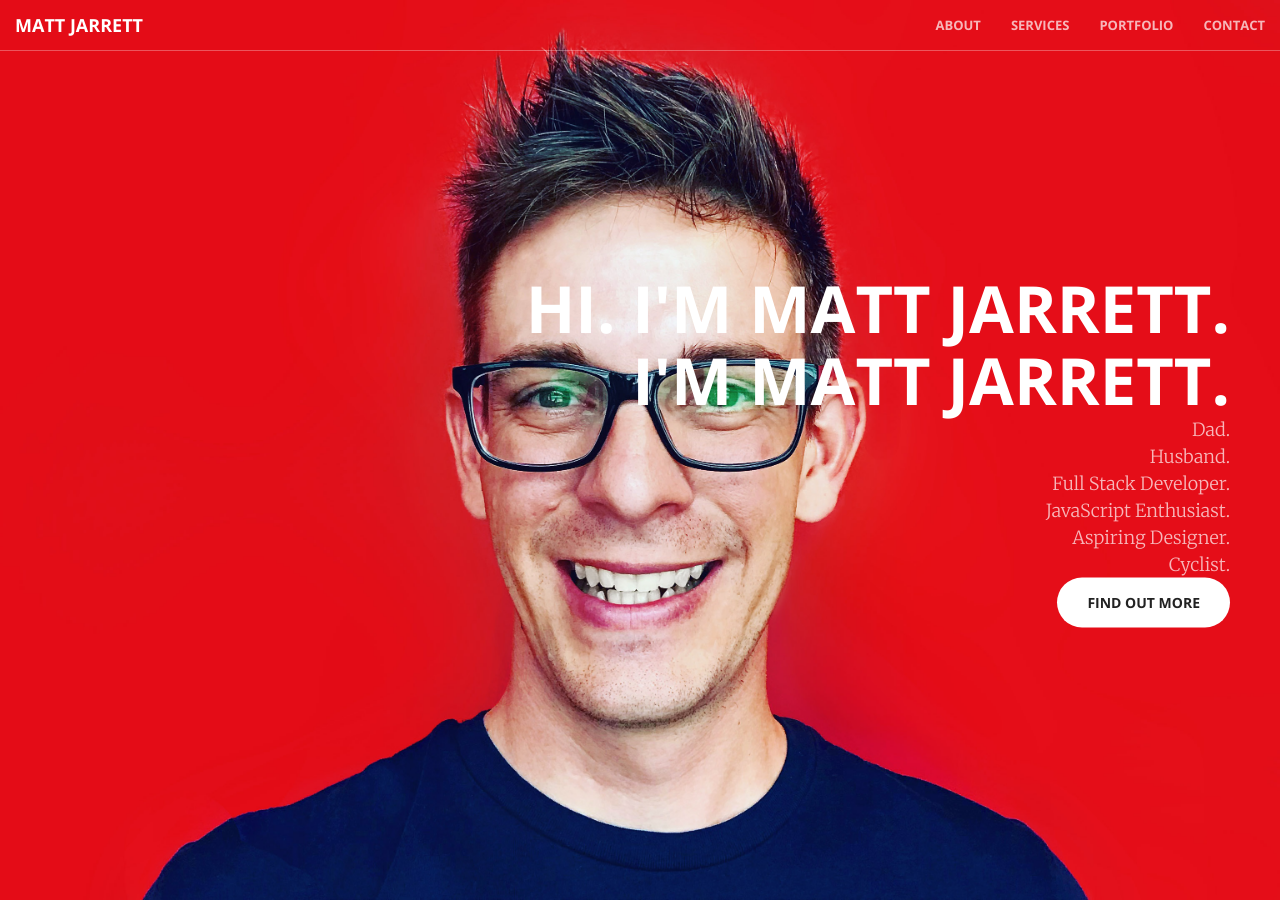
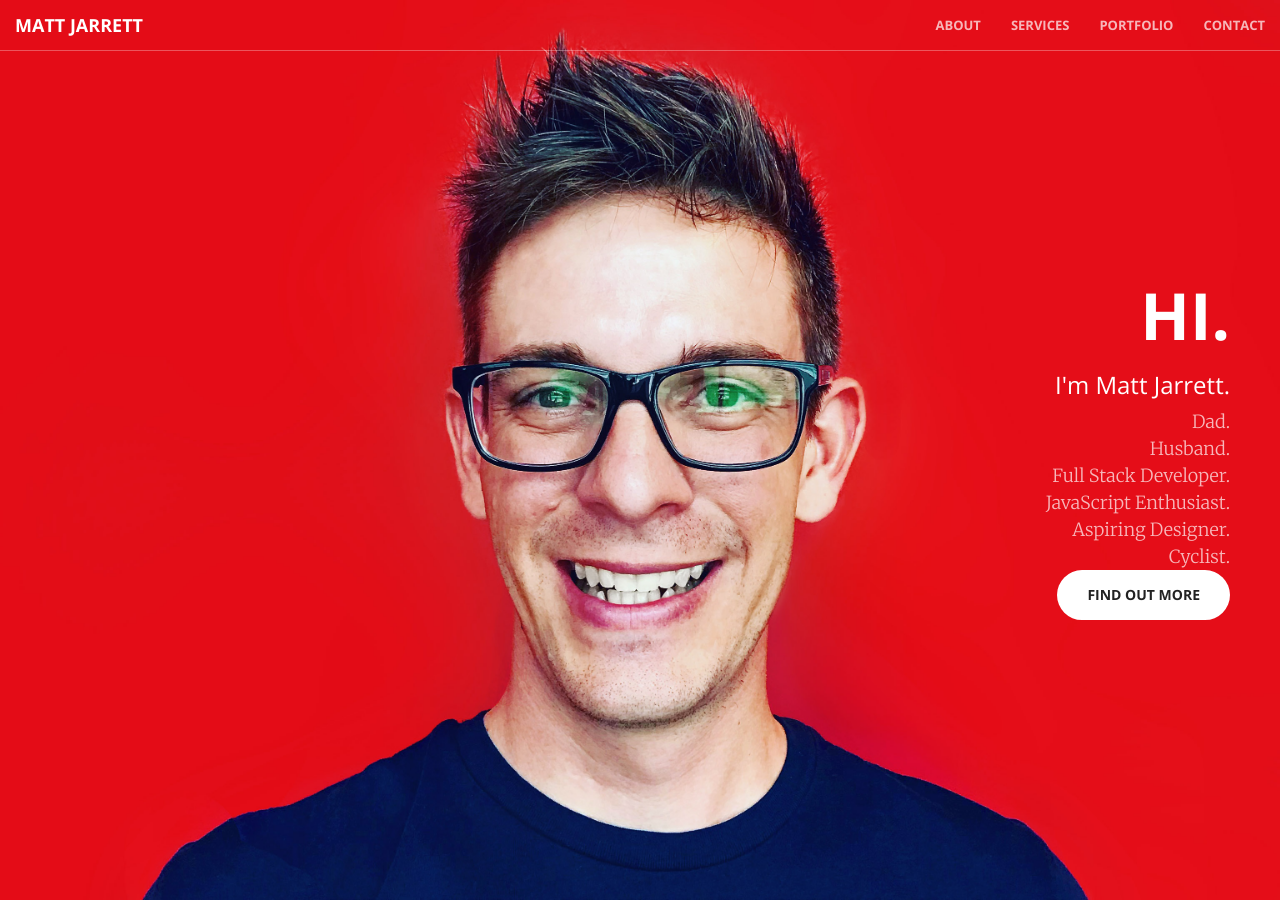
Before and after one commit to cujarrett/cujarrett.github.io, a Jekyll site: the page built from index.html, in a window 1280 px wide and 900 px high. Built offline with Jekyll 4.4.1, drawn with Linux system fonts in a browser that asks for light colours; Markdown is read by kramdown in place of the engine named in the settings.

Commit message:
Updates header text

```diff
--- a/_includes/header.html
+++ b/_includes/header.html
@@ -1,8 +1,8 @@
 <header>
     <div class="header-content">
         <div class="header-content-inner">
-            <h1>Hi. I'm Matt Jarrett.</h1>
-            <h1>I'm Matt Jarrett.</h1>
+            <h1>Hi.</h1>
+            <h3>I'm Matt Jarrett.</h3>
             <p>Dad.</p>
             <p>Husband.</p>
             <p>Full Stack Developer.</p>
```
